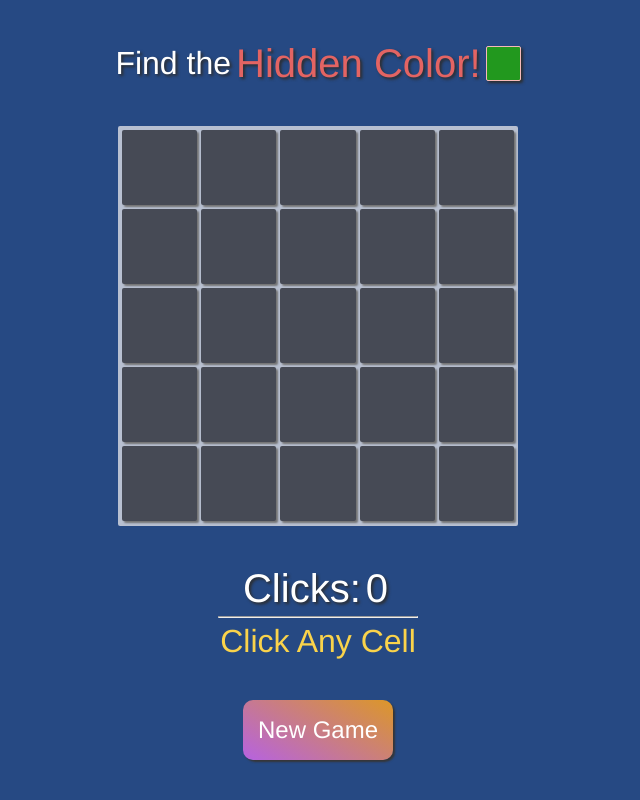
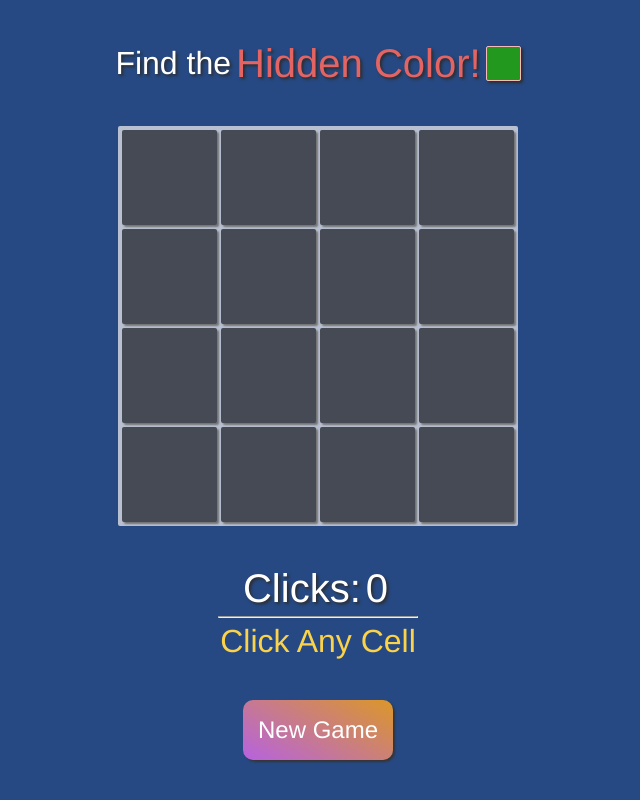
Before and after one commit to UD-B/mini-game, a React (Vite) app: page / in a window 1280 px wide. Shown: the whole page, without its empty margins (322-962 px from the left). Built offline with nearby package versions, Linux system fonts and the light colour scheme.

Commit message:
final frfrfr

```diff
--- a/src/components/GridLayout.jsx
+++ b/src/components/GridLayout.jsx
@@ -4,7 +4,7 @@ const GridLayout = () => {
     const [click, setclick] = useState(0)
     const [keep, setKeep] = useState("Click Any Cell")
     const board = []
-    for (let i = 1; i < 26; i++) {
+    for (let i = 1; i < 17; i++) {
         board.push(i);
     }
 
@@ -21,7 +21,7 @@ const GridLayout = () => {
     }
 
     const [color, setColor] = useState(randomColor())
-    const secretLOcation = useRef(randomInt(1, 25)).current
+    const secretLOcation = useRef(randomInt(1, 16)).current
 
     function handleClick(e, num) {
         if (e.target.classList.contains("empty")) return;
--- a/src/index.css
+++ b/src/index.css
@@ -51,8 +51,8 @@ body {
     min-height: 400px;
     min-width: 400px;
     display: grid;
-    grid-template-columns: repeat(5, 1fr);
-    grid-template-rows: repeat(5, 1fr);
+    grid-template-columns: repeat(4, 1fr);
+    grid-template-rows: repeat(4, 1fr);
     gap: 4px;
     background-color: rgb(184, 192, 209);
     padding: 4px;
```
